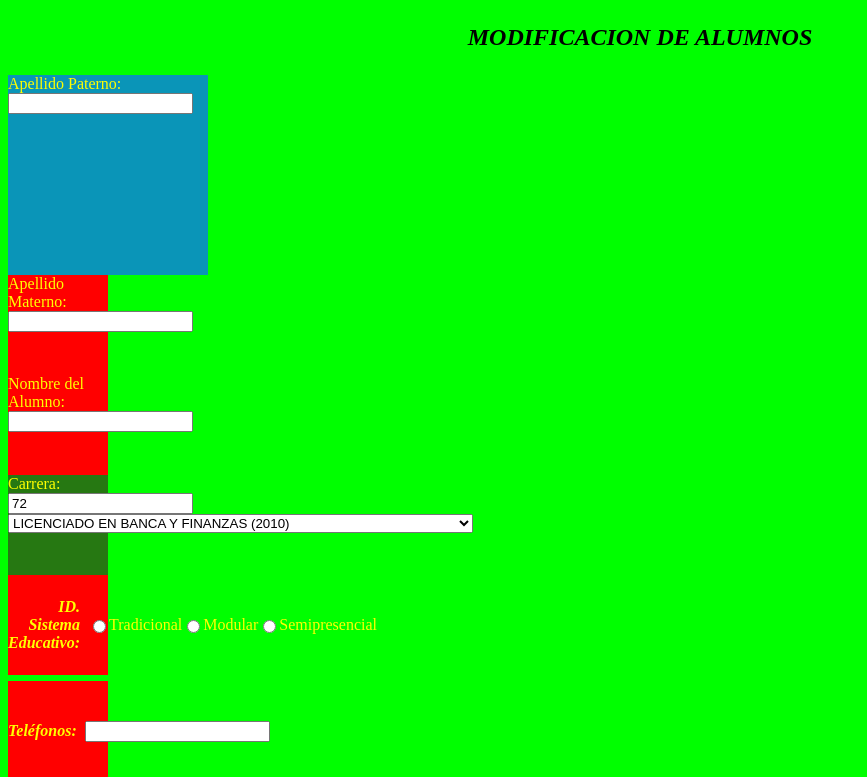
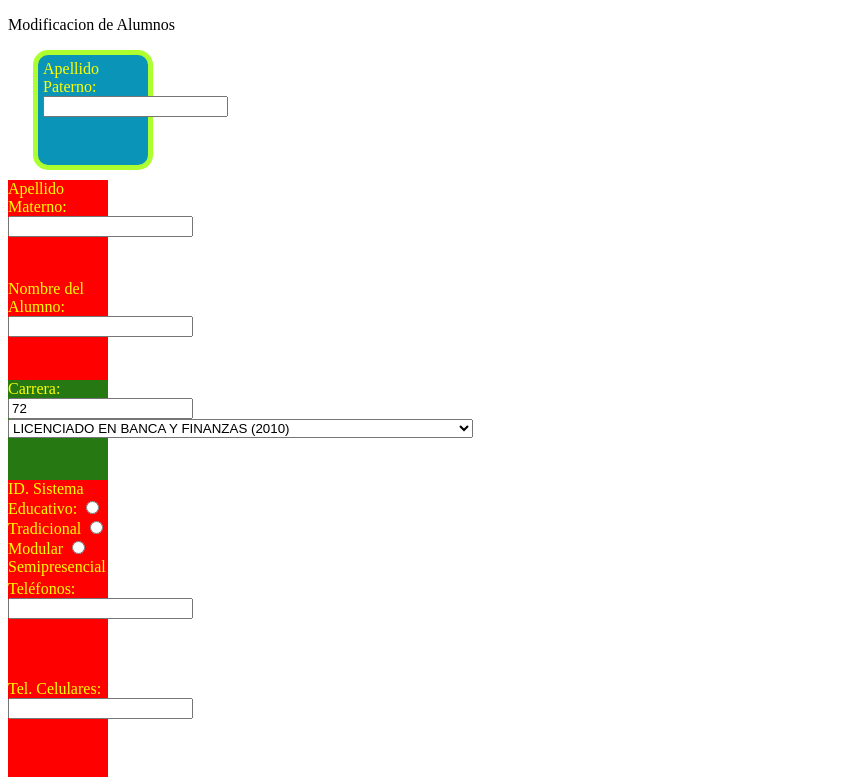
Before and after one commit to ingRichart/IDAI_MA2026_Unidad2, a plain HTML site: page captura.html in a window 1280 px wide. Shown: the top 777 px of the page, without its empty margins (0-867 px from the left). Drawn offline with Linux system fonts and the light colour scheme.

Commit message:
Update captura.html

```diff
--- a/captura.html
+++ b/captura.html
@@ -5,7 +5,7 @@
     <meta name="viewport" content="width=device-width, initial-scale=1.0">
     <title>Modifica Captura</title>
     <base target="principal">
-    <link rel="stylesheet" href="captura.css">
+    <!-- <link rel="stylesheet" href="captura.css"> -->
     <script>
     function setvalue(campo, list) {
         document.forms[0].elements[campo].value = list.value;
@@ -14,10 +14,39 @@
 
     <style>
       #apellido_paterno{
-       width: 200px;
-       height: 200px;
+       /* width: 200px;
+       height: 200px; */
 
        background-color: #0a95b8;
+
+       /*
+       border-color: yellow;
+       border-style: solid;
+
+       border-top-width: 15px;
+       border-left-width: 25px;
+       border-right-width: 35px;
+       border-bottom-width: 10px;
+       */
+
+       border: 5px solid greenyellow;
+       border-radius: 15px;
+
+       /* padding-top: 15px;
+       padding-left: 25px;
+       padding-right: 35px;
+       padding-bottom: 10px;
+ */
+       padding: 5px;
+
+       /*padding: 50px 25px 60px 80px;*/
+
+       margin-top: 15px;
+       margin-left: 25px;
+       margin-right: 35px;
+       margin-bottom: 10px;
+
+
       }
 
       div{
```
